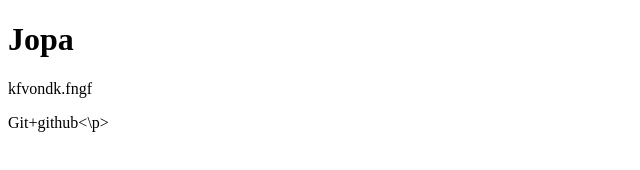
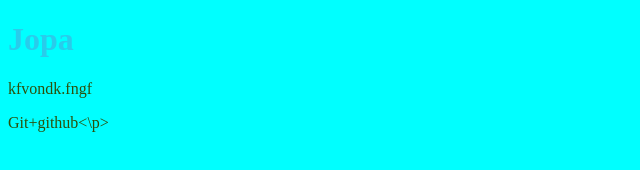
Before and after one commit to KotoJeep/testGIT, a plain HTML site: page index.html in a window 1280 px wide. Shown: the whole page, without its empty margins (0-640 px from the left). Drawn offline with Linux system fonts and the light colour scheme.

Commit message:
new test

```diff
--- a/index.html
+++ b/index.html
@@ -2,7 +2,7 @@
 <html lang="en">
 <head>
     <meta charset="UTF-8">
-    <link rel="stylesheet" href="css/style.css">
+    <link rel="stylesheet" href="main.css">
     <title>work with GIT</title>
 </head>
 <body>
--- a/main.css
+++ b/main.css
@@ -2,7 +2,7 @@ body {
     background-color: aqua;
 }
 p {
-    color: #022290
+    color: #2c500a
 }
 h2{
     font-size: 50px;
```
